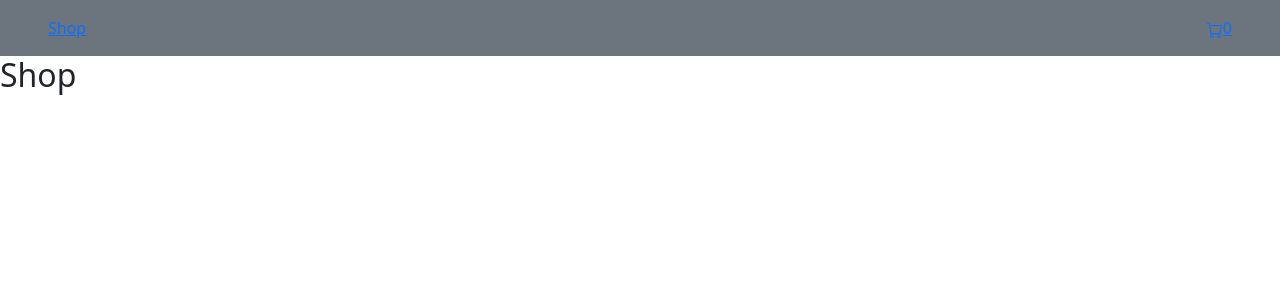
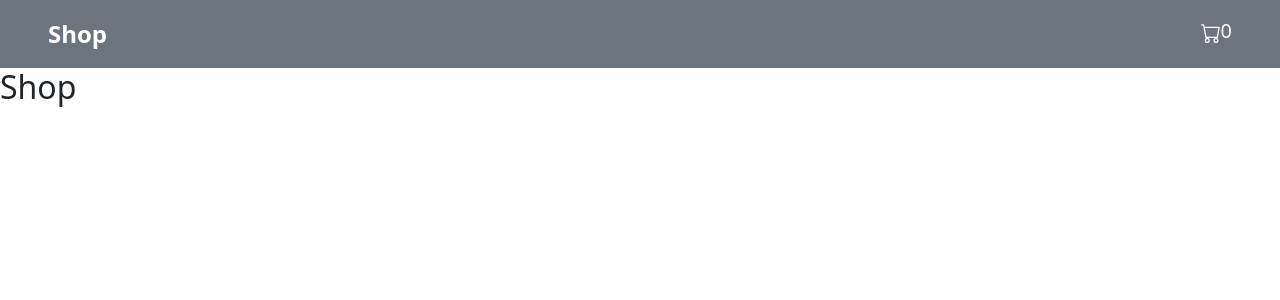
Before and after one commit to bnsquires1/ReactSBA, a React (Vite) app: page / in a window 1280 px wide. Shown: the top 300 px of the page. Built offline with nearby package versions, Linux system fonts and the light colour scheme.

Commit message:
redo map and other errors

```diff
--- a/src/components/CartProduct.jsx
+++ b/src/components/CartProduct.jsx
@@ -1,7 +1,7 @@
 import React, { useContext } from "react";
-import { CartContext } from "../Features/ContextProvider";
+import { CartContext } from "../features/ContextProvider";
 
-const CartProduct = ({ product }) => {
+export const CartProduct = ({ product }) => {
   const { cart, dispatch } = useContext(CartContext);
 
   const Increase = (id) => {
--- a/src/components/Navbar.jsx
+++ b/src/components/Navbar.jsx
@@ -1,7 +1,7 @@
 import React, { useContext } from 'react'
 import { Link } from 'react-router-dom'
 import { BsCart } from 'react-icons/bs'
-import { CartContext } from '../ContextProvider'
+import { CartContext } from '../features/ContextProvider'
 
 
 
@@ -9,8 +9,12 @@ export const Navbar = () => {
     const {cart} = useContext(CartContext)
     return (
         <div className='d-flex justify-content-between bg-secondary py-3 px-5 text-white'>
-            <Link to="/">Shop</Link>
-            <Link to="/cart"><BsCart/>0</Link>
+            <Link to="/" className="navbar-brand fs-4 fw-bolder">
+                Shop
+            </Link>
+            <Link to="/cart" className="navbar-link fs-5 text-white text-decoration-none">
+                <BsCart />{cart.length}
+            </Link>
         </div>
 
     )
--- a/src/ContextProvider.jsx
+++ b/src/features/ContextProvider.jsx
@@ -1,9 +1,9 @@
 import React, {createContext, useReducer} from "react";
-import CartReducer from "./CartReducer";
+import CartReducer from "../features/CartReducer"
 
 export const CartContext = createContext()
 
-const ContextProvider = ({children}) => {
+export const ContextProvider = ({children}) => {
     const [cart, dispatch] = useReducer(CartReducer, [])
     return (
       <CartContext.Provider value={{cart, dispatch}}>
--- a/src/main.jsx
+++ b/src/main.jsx
@@ -1,7 +1,7 @@
 import React from 'react'
 import ReactDOM from 'react-dom/client'
 import App from './App.jsx'
-import ContextProvider from './ContextProvider.jsx'
+import ContextProvider from './features/ContextProvider.jsx'
 
 
 ReactDOM.createRoot(document.getElementById('root')).render(
```
Also changed, not shown: src/pages/cart/Cart.jsx (+4 -4 lines), src/components/apiFetch.jsx (renamed from src/components/SearchBar.jsx), src/features/CartReducer.jsx (renamed from src/CartReducer.jsx).
